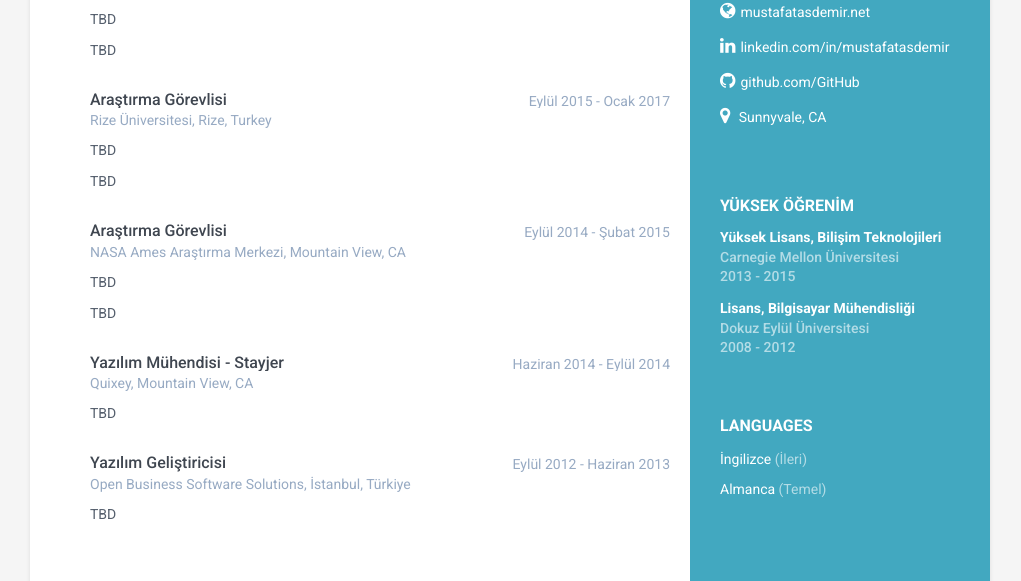
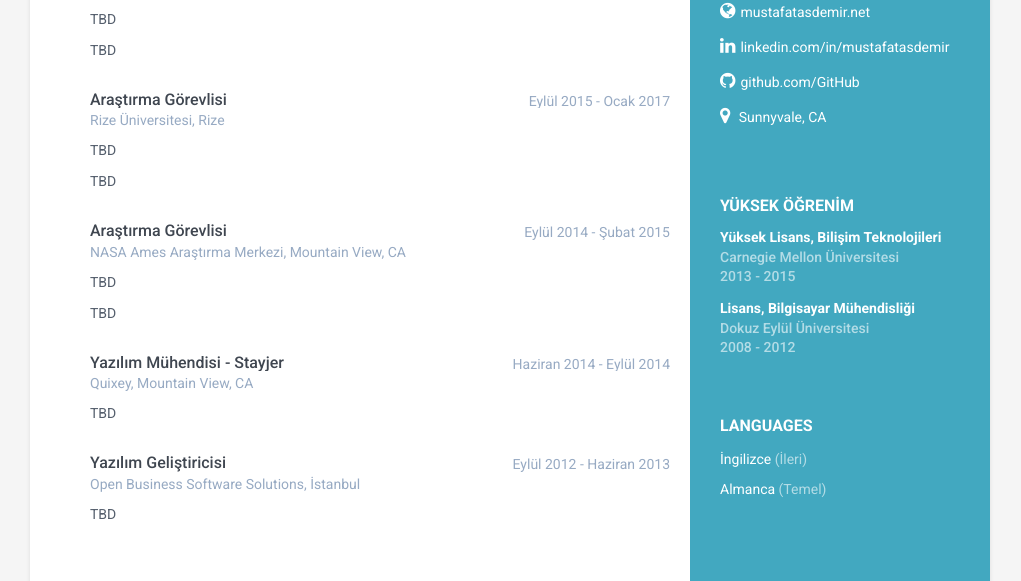
Before and after one commit to mustafatasdemir/tr, a Jekyll site: the page built from index.html, in a window 1280 px wide. Shown: the part 427-1008 px from the top of the page, without its empty margins (130-1151 px from the left). Built offline with Jekyll 4.4.1, drawn with Linux system fonts in a browser that asks for light colours.

Commit message:
Removed country from local experiences

```diff
--- a/_includes/experience.html
+++ b/_includes/experience.html
@@ -21,7 +21,7 @@
                             <h3 class="job-title">Araştırma Görevlisi</h3>
                             <div class="time">Eylül 2015 - Ocak 2017</div>
                         </div><!--//upper-row-->
-                        <div class="company">Rize Üniversitesi, Rize, Turkey</div>
+                        <div class="company">Rize Üniversitesi, Rize</div>
                     </div><!--//meta-->
                     <div class="details">
                         <p>TBD</p>
@@ -62,7 +62,7 @@
                             <h3 class="job-title">Yazılım Geliştiricisi</h3>
                             <div class="time">Eylül 2012 - Haziran 2013</div>
                         </div><!--//upper-row-->
-                        <div class="company">Open Business Software Solutions, İstanbul, Türkiye</div>
+                        <div class="company">Open Business Software Solutions, İstanbul</div>
                     </div><!--//meta-->
                     <div class="details">
                           <p>TBD</p>
```
